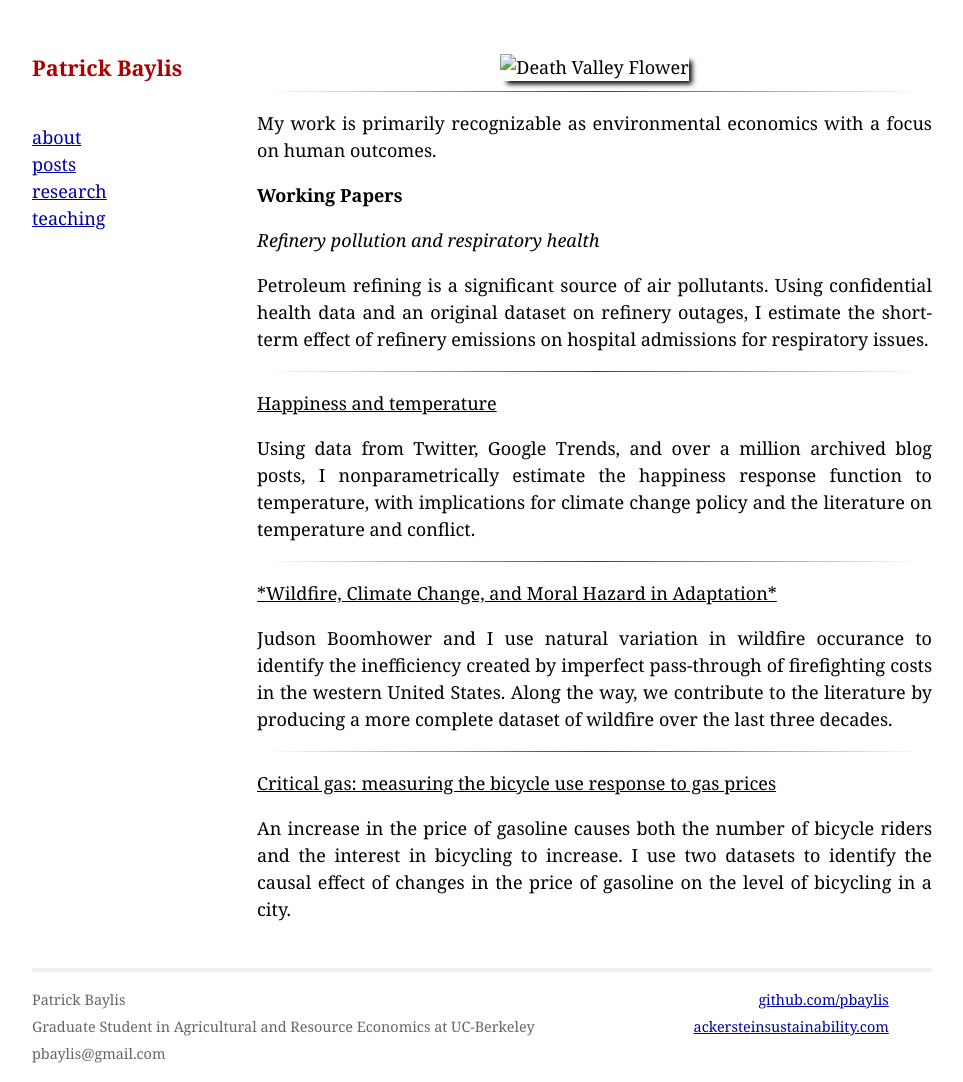
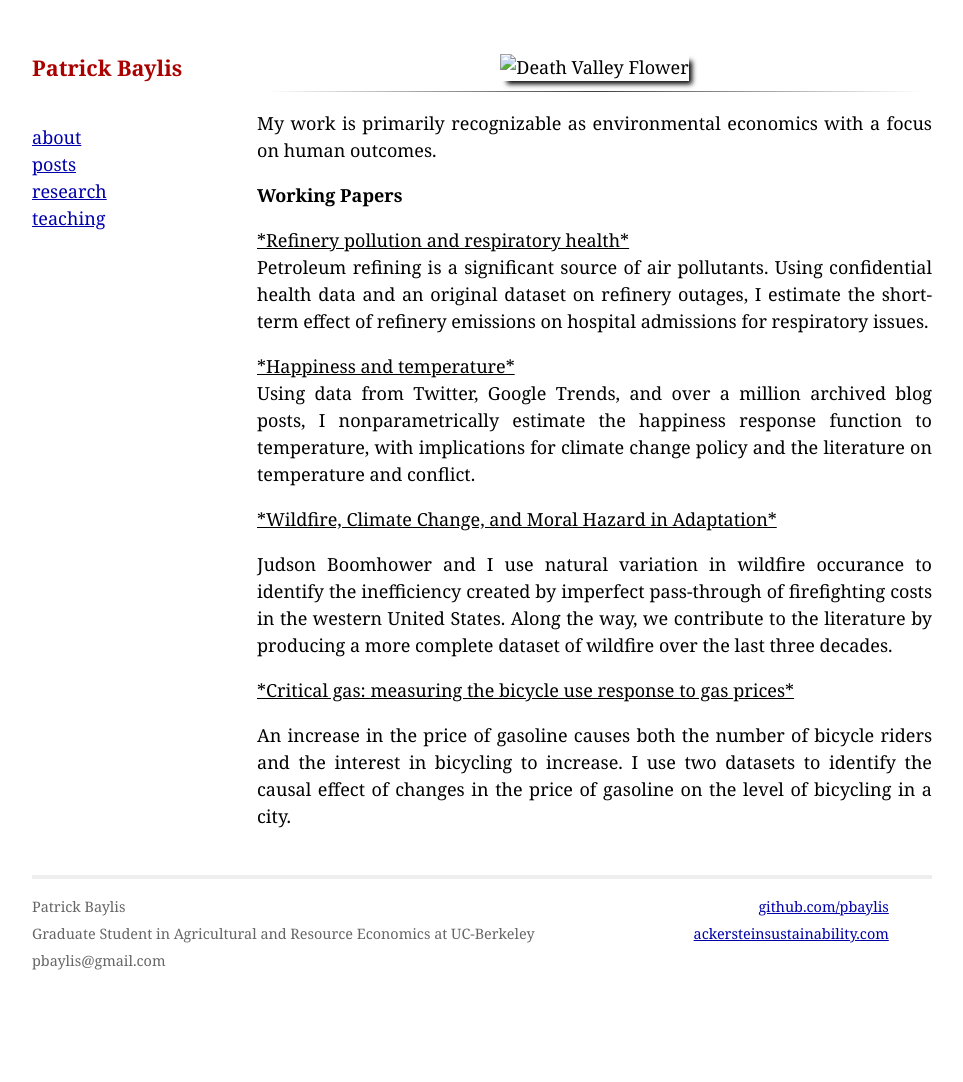
Before and after one commit to pbaylis/pbaylis.github.io, a Jekyll site: the page built from research.markdown, in a window 1280 px wide. Shown: the whole page, without its empty margins (158-1121 px from the left). Built offline with Jekyll 4.4.1, drawn with Linux system fonts in a browser that asks for light colours; Markdown is read by kramdown in place of the engine named in the settings; after the commit the page ends 989 px from its top, so only the background shows below that.

Commit message:
text updates

```diff
--- a/research.markdown
+++ b/research.markdown
@@ -12,24 +12,16 @@ My work is primarily recognizable as environmental economics with a focus on hum
 
 **Working Papers**
 
-*Refinery pollution and respiratory health*
-
+<u>*Refinery pollution and respiratory health*</u><br>
 Petroleum refining is a significant source of air pollutants. Using confidential health data and an original dataset on refinery outages, I estimate the short-term effect of refinery emissions on hospital admissions for respiratory issues.
 
-***
-
-<u>Happiness and temperature</u>
-
+<u>*Happiness and temperature*</u><br>
 Using data from Twitter, Google Trends, and over a million archived blog posts, I nonparametrically estimate the happiness response function to temperature, with implications for climate change policy and the literature on temperature and conflict.
 
-***
-
-<u>*Wildfire, Climate Change, and Moral Hazard in Adaptation*</u>
+<u>*Wildfire, Climate Change, and Moral Hazard in Adaptation*</u><br>
 
 Judson Boomhower and I use natural variation in wildfire occurance to identify the inefficiency created by imperfect pass-through of firefighting costs in the western United States. Along the way, we contribute to the literature by producing a more complete dataset of wildfire over the last three decades.
 
-***
-
-<u>Critical gas: measuring the bicycle use response to gas prices</u>
+<u>*Critical gas: measuring the bicycle use response to gas prices*</u><br>
 
 An increase in the price of gasoline causes both the number of bicycle riders and the interest in bicycling to increase. I use two datasets to identify the causal effect of changes in the price of gasoline on the level of bicycling in a city.
```
